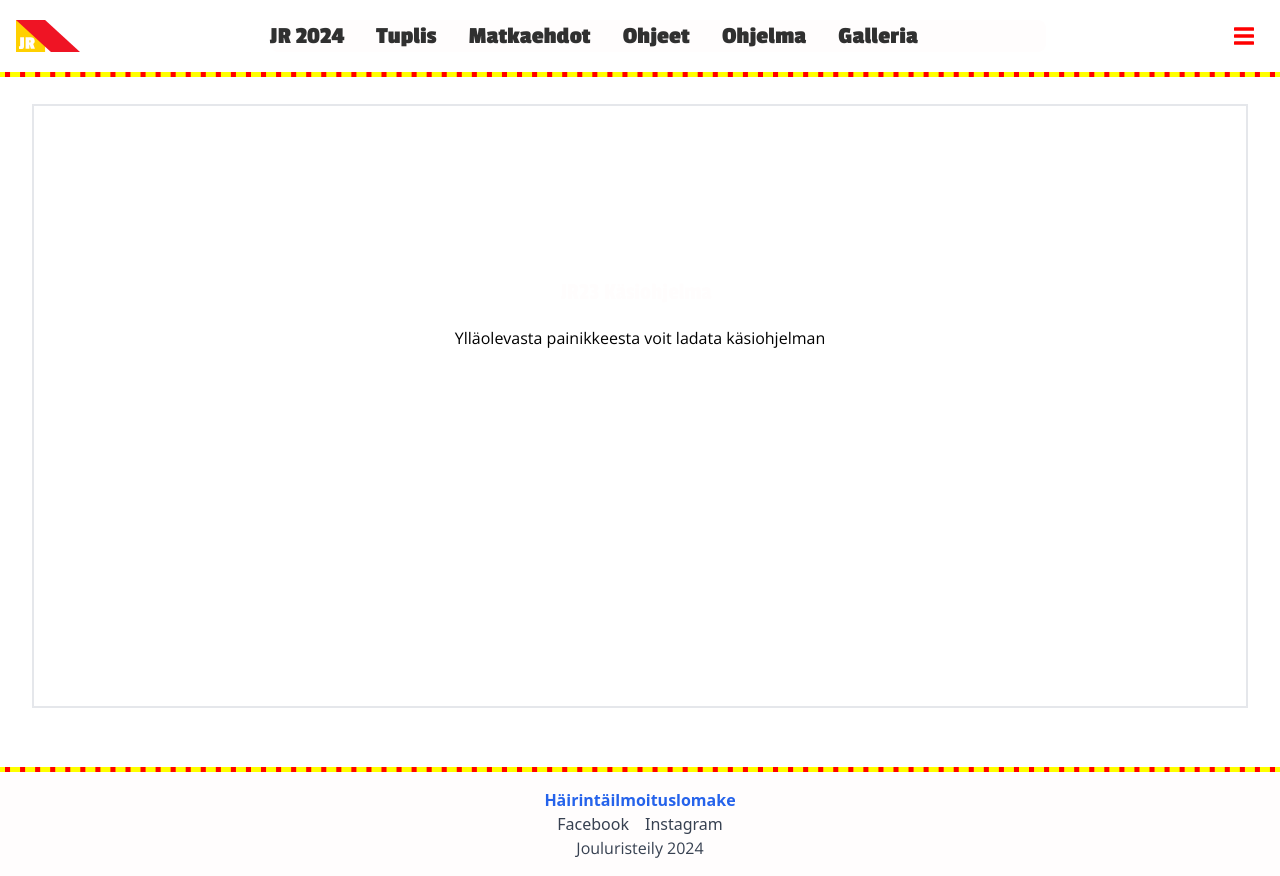
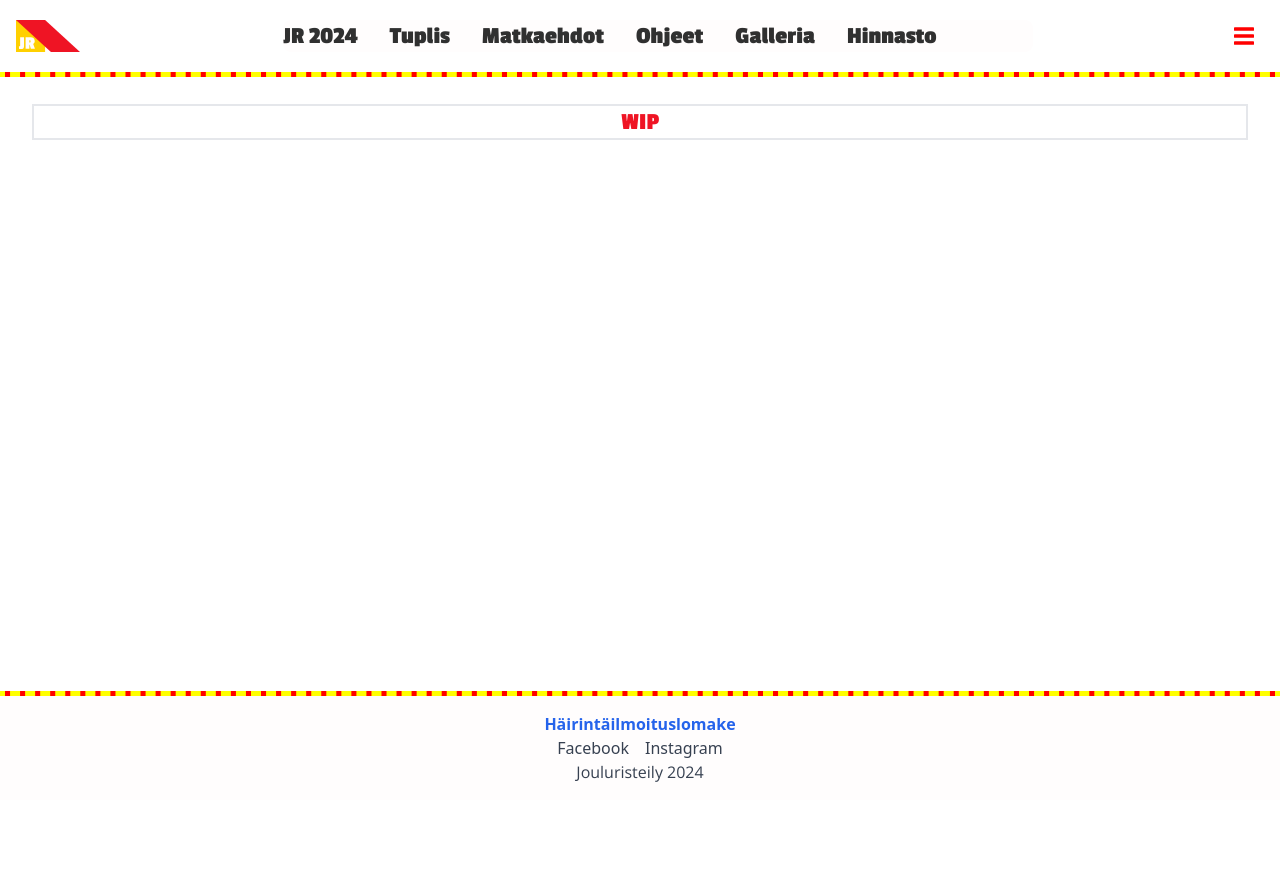
Before and after one commit to jouluristeily/jouluristeily, a Next.js app: page /events in a window 1280 px wide. After the commit the page ends 800 px from the top, so only its background shows below. Built offline with nearby package versions, Linux system fonts and the light colour scheme; a web font is replaced by a local one.

Commit message:
hide broken events page from nav

```diff
--- a/src/app/ResponsiveNav.tsx
+++ b/src/app/ResponsiveNav.tsx
@@ -15,7 +15,7 @@ const ResponsiveNav = () => {
     { href: '/tuplis', label: 'Tuplis' },
     { href: '/terms', label: 'Matkaehdot' },
     { href: '/guide', label: 'Ohjeet' },
-    { href: '/events', label: 'Ohjelma' },
+    // { href: '/events', label: 'Ohjelma' },
     { href: '/gallery', label: 'Galleria' },
     { href: '/prices', label: 'Hinnasto' },
     { href: '/loimu', label: 'Loimu' },
--- a/src/app/events/page.tsx
+++ b/src/app/events/page.tsx
@@ -14,19 +14,7 @@ export default async function Events() {
   // embed JR23_kasiohjelma.pdf from public/ folder
   return (
     <div className="flex flex-col items-center m-8 border-2">
-      <object data="JR23_kasiohjelma.pdf" type="application/pdf" width="100%" height="600px">
-        <div className="flex flex-col justify-center align-center items-center mt-40 text-center">
-          <a
-            href="https://drive.google.com/uc?export=download&id=1JX4f93k45P-zPqJNhz6rWsmf4gcpO2LQ"
-            className="text-white text-2xl font-title bg-red-600 hover:bg-red-800 focus:ring-4 focus:ring-red-300 font-medium rounded-lg px-5 py-2.5 mr-2 mb-2 dark:bg-red-600 dark:hover:bg-red-700 focus:outline-none dark:focus:ring-blue-red"
-            target="_blank"
-            rel="noopener noreferrer"
-          >
-            JR23 Käsiohjelma
-          </a>
-          <p>Ylläolevasta painikkeesta voit ladata käsiohjelman</p>
-        </div>
-      </object>
+      <h1> WIP </h1>
     </div>
   );
 }
```
